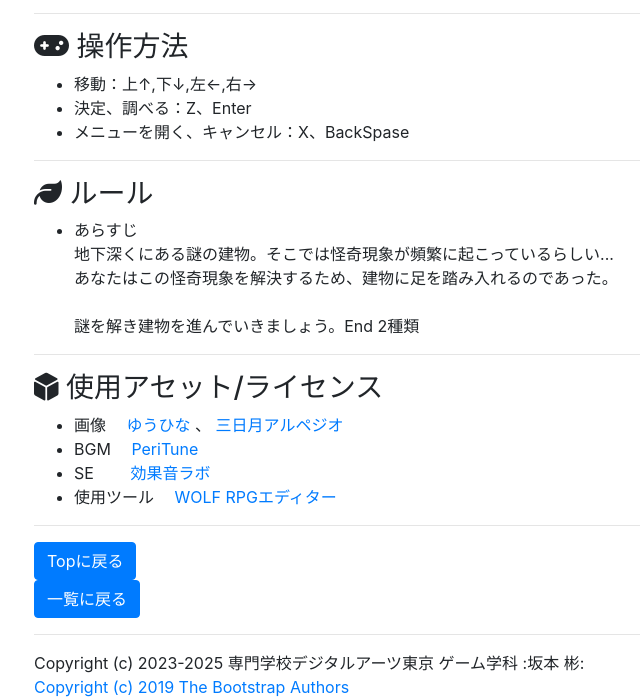
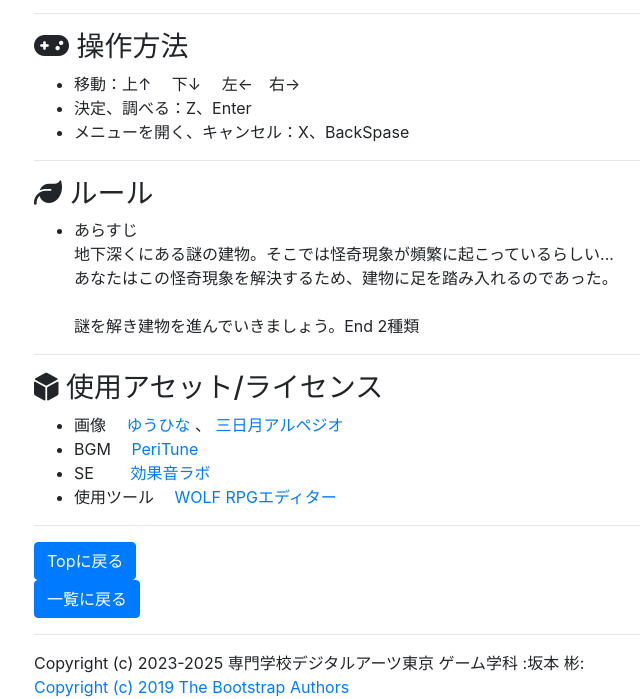
Before and after one commit to datgm23/works, a plain HTML site: page undead/index.html in a window 1280 px wide. Shown: the part 1393-2092 px from the top of the page, without its empty margins (51-691 px from the left). Drawn offline with nearby package versions, Linux system fonts and the light colour scheme.

Commit message:
1/14移動欄、カンマを外す

```diff
--- a/undead/index.html
+++ b/undead/index.html
@@ -82,7 +82,7 @@
 
                     <h3><i class="fa fa-gamepad" aria-hidden="true"></i> 操作方法</h3>
                     <ul>
-                        <li>移動：上↑,下↓,左←,右→</li>
+                        <li>移動：上↑　 下↓　 左←　右→</li>
                         <li>決定、調べる：Z、Enter</li>
                         <li>メニューを開く、キャンセル：X、BackSpase</li>
                     </ul>
```
